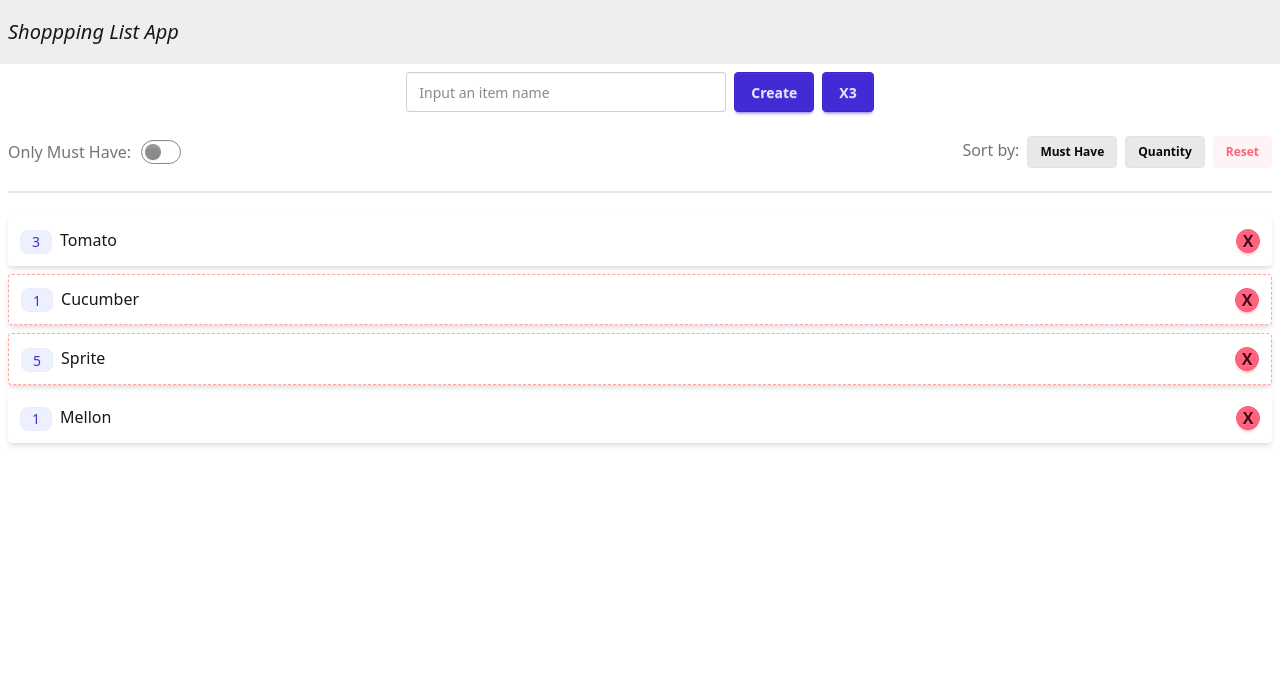
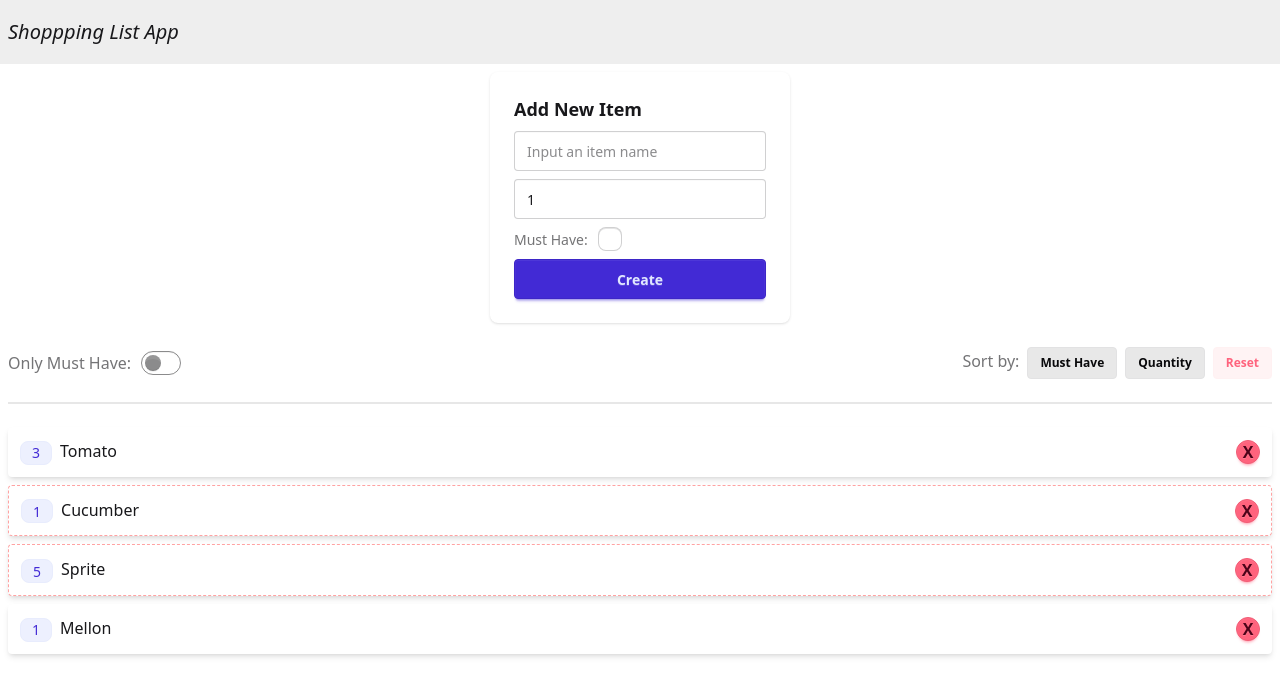
Before and after one commit to Ayzrian/mate-react-advanced, a React (Vite) app in the folder react-shopping-list/: page / in a window 1280 px wide. Shown: the top 696 px of the page. Built offline with nearby package versions, Linux system fonts and the light colour scheme.

Commit message:
Implementing Form with React - Finish

```diff
--- a/react-shopping-list/src/components/ShoppingListForm/ShoppingListForm.tsx
+++ b/react-shopping-list/src/components/ShoppingListForm/ShoppingListForm.tsx
@@ -1,39 +1,99 @@
-import { ChangeEvent, useState } from "react"
+import { cva } from "class-variance-authority";
+import { ChangeEvent, FormEvent, useState } from "react"
 
 export interface ShoppingListFormValues {
     name: string;
+    quantity: number;
+    mustHave: boolean;
 }
 
 interface ShoppingListFormProps {
     onSubmit: (item: ShoppingListFormValues) => void
 }
 
+const input = cva(["input"], {
+    variants: {
+        error: {
+            true: ["input-error"]
+        }
+    }
+});
+
 export function ShoppingListForm({ onSubmit }: ShoppingListFormProps) {
     const [name, setName] = useState("")
+    const [nameError, setNameError] = useState("")
 
-    const handleChange = (event: ChangeEvent<HTMLInputElement>) => {
+    const [quantity, setQuantity] = useState(1)
+    const [quantityError, setQuantityError] = useState("")
+
+    const [mustHave, setMustHave] = useState(false)
+
+    const handleNameChange = (event: ChangeEvent<HTMLInputElement>) => {
         setName(event.target.value)
     }
 
-    const handleCreateClick = () => {
-        onSubmit({ name })
-        setName("")
+    const handleQuantityChange = (event: ChangeEvent<HTMLInputElement>) => {
+        setQuantity(event.target.valueAsNumber)
     }
 
-    const handleX3Click = () => {
-        onSubmit({ name })
-        onSubmit({ name })
-        onSubmit({ name })
+    const handleMustHaveChange = (event: ChangeEvent<HTMLInputElement>) => {
+        setMustHave(event.target.checked)
+    }
+
+    const handleSubmit = (event: FormEvent<HTMLFormElement>) => {
+        event.preventDefault()
+
+        let isValid = true;
+        setNameError("");
+        setQuantityError("");
+
+        if (name.length < 1 || name.length > 100) {
+            setNameError("Name length must have at least 1 character and be less than 100 characters");
+            isValid = false;
+        }
+
+        if (quantity < 1) {
+            setQuantityError("Quantity can not be less than 1");
+            isValid = false;
+        }
+
+        if (!isValid) {
+            return;
+        }
+
+        onSubmit({ name, quantity, mustHave })
         setName("")
+        setQuantity(1)
+        setMustHave(false)
     }
 
     return (<div className="flex items-center justify-center gap-2">
-        <input className="input" value={name} onChange={handleChange} type="text" placeholder="Input an item name"/>
-        <button className="btn btn-primary" onClick={handleCreateClick}>
-            Create
-        </button>
-        <button className="btn btn-primary" onClick={handleX3Click}>
-            X3
-        </button>
+        <div className="card shadow-sm w-[300px]">
+            <div className="card-body">
+                <h2 className="card-title">
+                    Add New Item
+                </h2>
+                <form className="flex flex-col space-y-2" onSubmit={handleSubmit}>
+                    <input className={input({ error: nameError.length > 0 })} value={name} onChange={handleNameChange} type="text" placeholder="Input an item name"/>
+                    {
+                        nameError && <p className="text-red-500">{nameError}</p>
+                    }
+
+                    <input className={input({ error: quantityError.length > 0 })} value={quantity} onChange={handleQuantityChange} type="number"/>
+                    {
+                        quantityError && <p className="text-red-500">{quantityError}</p>
+                    }
+
+                    <label className="label cursor-pointer space-x-1">
+                        <span className="label-text">Must Have:</span>
+                        <input className="checkbox" checked={mustHave} onChange={handleMustHaveChange} type="checkbox"/>
+                    </label>
+
+                    <button className="btn btn-primary" type="submit">
+                        Create
+                    </button>
+                </form>
+            </div>
+        </div>
     </div>)
 }
--- a/react-shopping-list/src/hooks/useShoppingList.ts
+++ b/react-shopping-list/src/hooks/useShoppingList.ts
@@ -9,7 +9,7 @@ export function useShoppingList(initialList: ShoppingItem[]) {
     const [sortBy, setSortBy] = useState('');
 
     const addItem = (item: ShoppingListFormValues) => {
-        setList((list) => [...list, { ...item, id: Math.floor(Math.random() * 100000) + 1, quantity: 1 }]);
+        setList((list) => [...list, { ...item, id: Math.floor(Math.random() * 100000) + 1 }]);
     }
 
     const deleteItem = (itemId: number) => {
```
